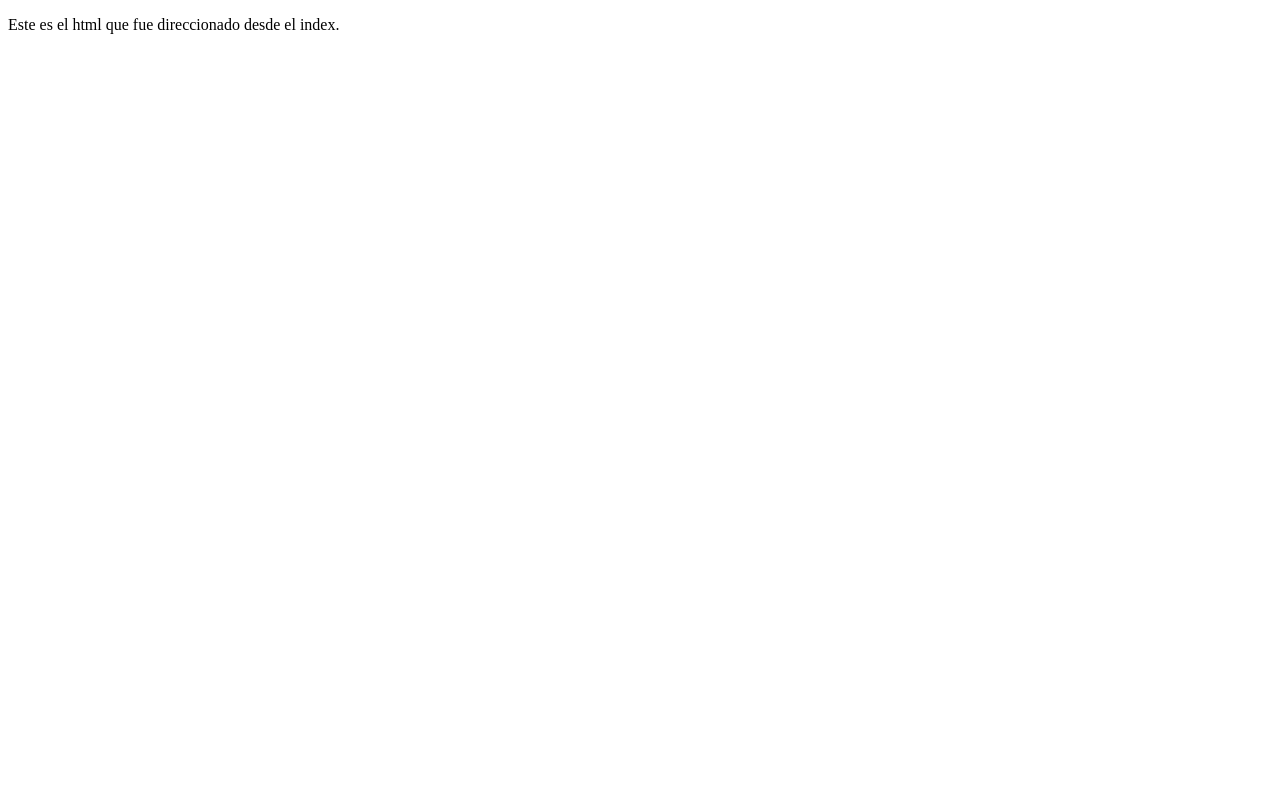
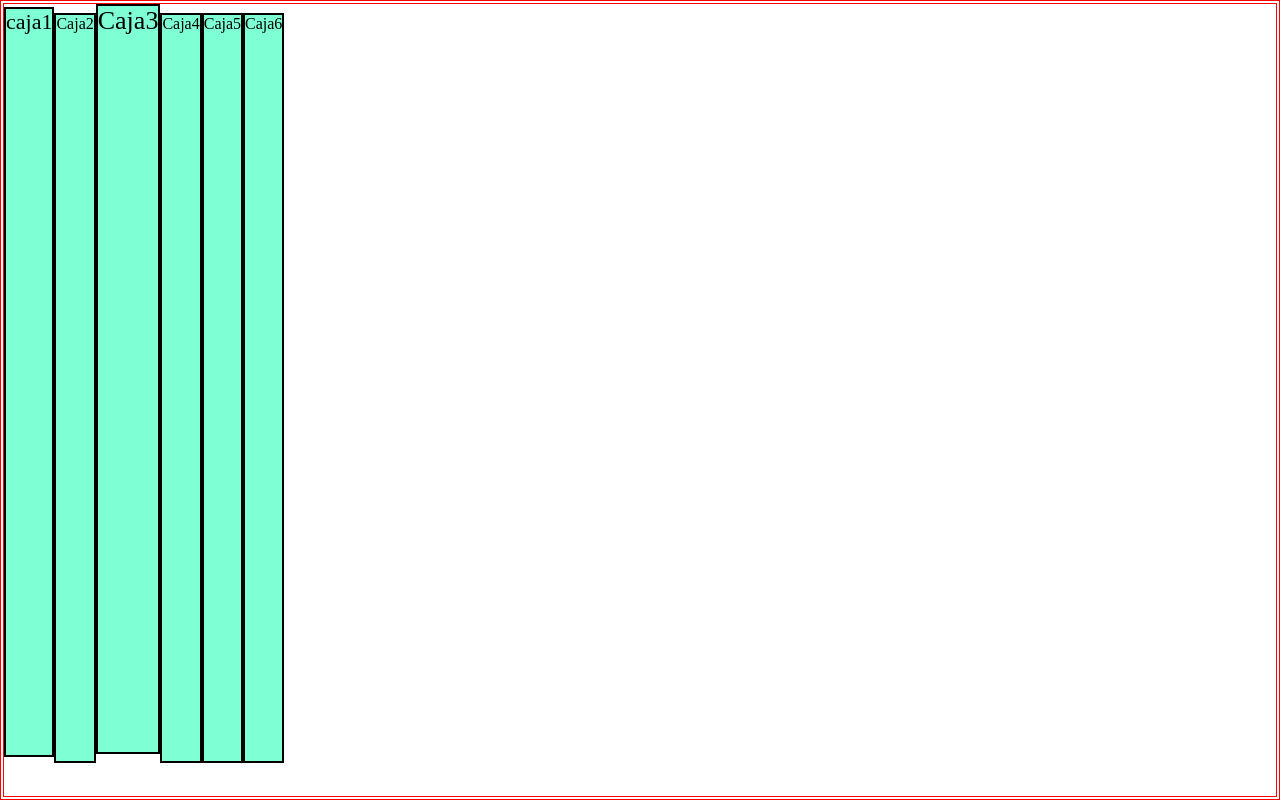
Before and after one commit to aguscarrera77/Dise-o, a plain HTML site: page agus.html in a window 1280 px wide. Drawn offline with Linux system fonts and the light colour scheme.

Commit message:
Actualizacoion

```diff
--- a/Css/agus.css
+++ b/Css/agus.css
@@ -0,0 +1,53 @@
+/*
+flex-direction:definir la direccion del eje para marcar el flujo de las cajas.
+valores: row: filas. valor predeterminado.
+        columns: columnas.
+justify-content:alinear las cajas en eje principal.
+Valores: center,flex-start,flex-end,space-beetwen(espacio entre cajas) space-around(espacio entre cajas y bordes) space-evenly(espacio igual entre bordes y cajas)
+align-items: alinea los items en el eje cruzado al principal.
+valores: strecht(default) estira los items para llenar el eje cruzado.
+flex-start: arriba por ej si el eje cruzado es vertical.
+flex-end: abajo si el eje principal es el vertical.
+center: centrado.
+baseline: alinea el texto en la line de base. (para notarlo debemos cambiar la font size de las fuentes de las cajas.
+*/
+
+
+
+
+
+
+*{
+margin: 0;
+padding: 0;
+box-sizing: border-box;
+
+}
+.contenedor{
+border: 4px double red;
+display: flex;
+flex-direction: row;
+align-items:  baseline;
+
+height: 800px;
+
+}
+.caja1,
+.caja2,
+.caja3,
+.caja4,
+.caja5,
+.caja6
+{
+border: 2px solid black;
+background-color: aquamarine;
+height: 750px;
+margin-bottom: 5px;
+}
+.caja1{
+    font-size: 22px;
+
+}
+.caja3{
+    font-size: 26px;
+}
--- a/Css/estilo.css
+++ b/Css/estilo.css
@@ -22,8 +22,9 @@ line trought/overline.
 text-transform: transformar minuscula a mayuscula y mayuscula a minuscula de la fuente. valores:uppercase/lowercase.
 fuente externa: usamos google fonts.Copiamos codigo Get embed code.
 box-sizing:contiene el tamaño de las cajas al tomar la suma del padding o del margin. Dos valores content-box y border
-
 -box.
+Unidades de Medida:
+rem:
 */
 @import url('https://fonts.googleapis.com/css2?family=Lobster&display=swap');
 @import url('https://fonts.googleapis.com/css2?family=PT+Serif:ital,wght@0,400;0,700;1,400;1,700&display=swap');
--- a/agus.html
+++ b/agus.html
@@ -1,10 +1,25 @@
 <!DOCTYPE html>
-<html>
+<html lang="en">
 <head>
-	<style type="text/css"></style>
+	<meta charset="UTF-8">
+	<meta name="viewport" content="width=device-width, initial-scale=1.0">
+	<title>Document</title>
+	<link rel="stylesheet" href="Css/agus.css">
 </head>
 <body>
-<p>Este es el html que fue direccionado desde el index.</p>
+<div class="contenedor">
+
+<div class="caja1">caja1</div>
+<div class="caja2">Caja2</div>
+<div class="caja3">Caja3</div>
+<div class="caja4">Caja4</div>
+<div class="caja5">Caja5</div>
+<div class="caja6">Caja6</div>
+
+
+
+
+</div>
 
 </body>
 </html>
```
